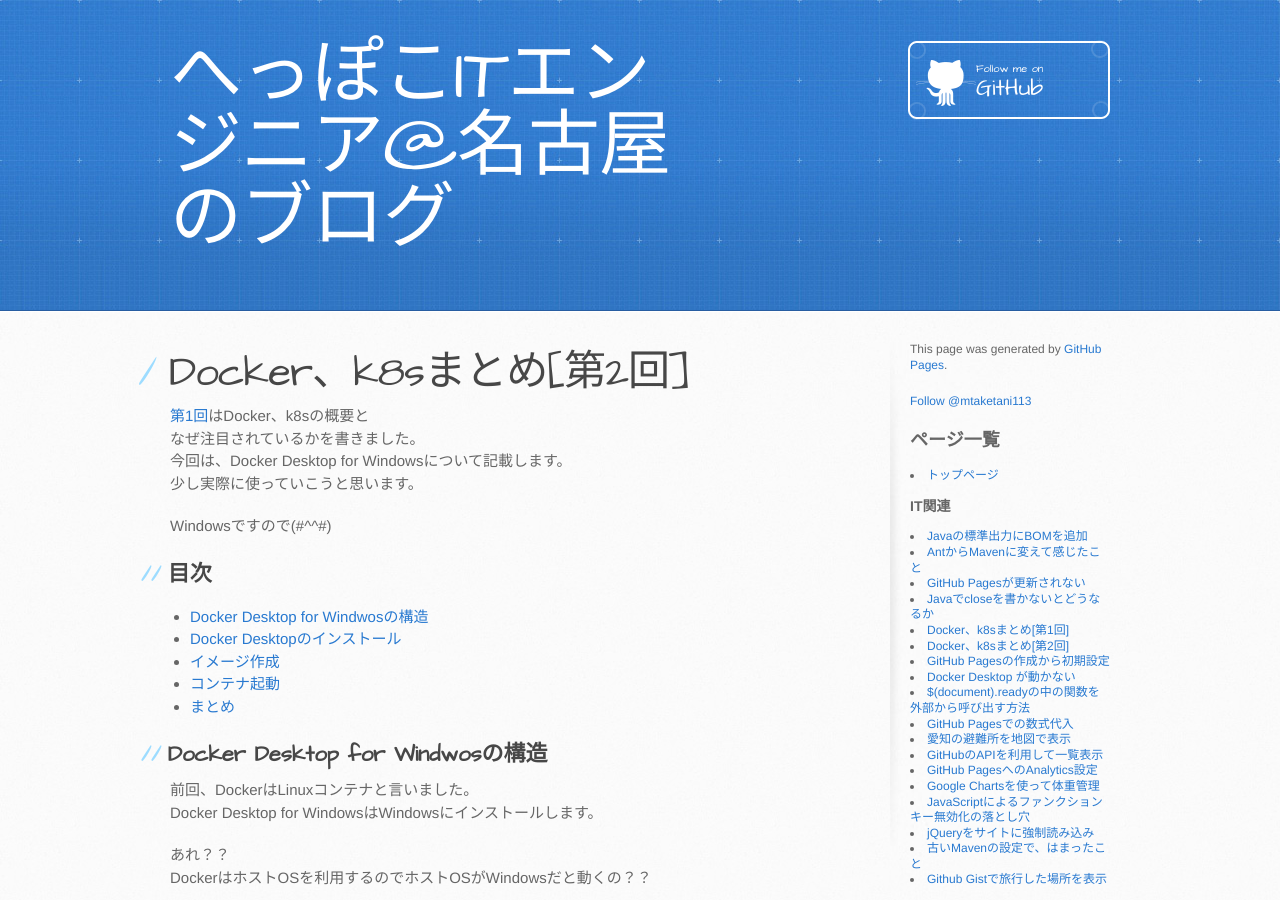
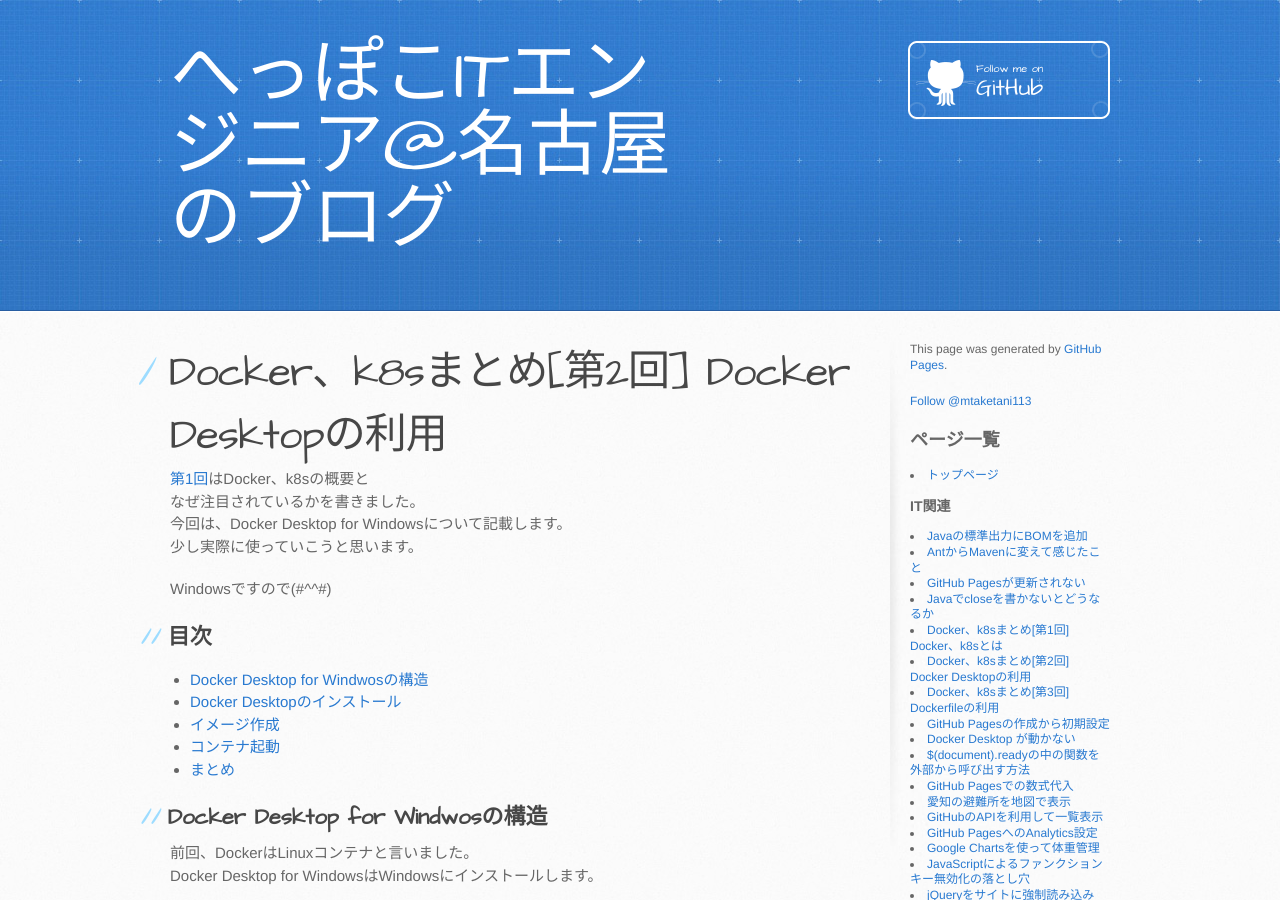
Before and after one commit to mtaketani113/mtaketani113.github.io, a Jekyll site: the page built from it/container/containerPart02.md, in a window 1280 px wide and 900 px high. Built offline with Jekyll 4.4.1, drawn with Linux system fonts in a browser that asks for light colours; comment, search, counter and statistics services are not loaded; the repository's description, which GitHub fills in, is left out; part of the change alters nothing that is shown.

Commit message:
第3回の記事を追加

````diff
--- a/it/container/containerPart01.md
+++ b/it/container/containerPart01.md
@@ -1,6 +1,6 @@
 ---
 layout: default
-title: Docker、k8sまとめ[第1回]
+title: Docker、k8sまとめ[第1回] Docker、k8sとは
 description: Docker、k8sまとめ。第1回はDocker、k8sとはどういったものなのか。なぜ注目されているのかをまとめます。
 category: IT
 ---
--- a/it/container/containerPart02.md
+++ b/it/container/containerPart02.md
@@ -1,6 +1,6 @@
 ---
 layout: default
-title: Docker、k8sまとめ[第2回]
+title: Docker、k8sまとめ[第2回] Docker Desktopの利用
 description: Docker、k8sまとめ。第2回はDocker Desktop for Windowsをインストールして利用します。
 category: IT
 ---
--- /dev/null
+++ b/it/container/containerPart03.md
@@ -0,0 +1,114 @@
+---
+layout: default
+title: Docker、k8sまとめ[第3回] Dockerfileの利用
+description: Docker、k8sまとめ。第3回はDockerfileを紹介します。。
+category: IT
+---
+
+[第2回](/it/container/containerPart02.html)はDocker Desktopで実行しましたが、
+今回はDockerfileを紹介しようと思います。
+
+## 目次
+
+- [Dockerfileとは](#anchor1)
+- [Dockerfileを書いてみよう](#anchor2)
+- [まとめ](#anchor3)
+
+<a id="anchor1"></a>
+
+## Dockerfileとは
+
+前回、Docker Hubからnginxを落としてきてそのまま利用しましたが、
+実際は、公開されているものをそのまま動かすというより、
+そこに何らかの変更を加えて、イメージを作りコンテナとして動かします。
+
+<a id="anchor2"></a>
+
+## Dockerfileを書いてみよう
+
+まず、ファイル名ですが`Dockerfile`にします。
+こうしていおくと`docker`コマンドでデフォルトで読み込んでくれます。
+これ以外の名前だと`-f ファイル名`のオプションが必要です。
+
+では、前回使った`nginx`に`403.html`を足したイメージを作ってみましょう。
+
+まず、403.htmlを作ります。
+
+```html:403.html
+<html><head>
+<title>Forbidden</title>
+<style>
+    body {
+        width: 35em;
+        margin: 0 auto;
+        font-family: Tahoma, Verdana, Arial, sans-serif;
+    }
+</style>
+</head>
+<body>
+<h1>Forbidden</h1>
+<p>403 Forbidden</p>
+</body></html>
+```
+
+`403.html`ファイルと同じところにDockerfileを作成し、以下のように書きます。
+
+```
+FROM nginx:latest
+ADD ./403.html /usr/share/nginx/html
+```
+
+`FROM nginx:latest`が元なるイメージです。
+そこに`ADD ./403.html /usr/share/nginx/html`で
+ファイルを追加します。
+
+`ENTRYPOINT`や`CMD`で実行するコマンドを記載するのですが、
+今回はnginxのもとに書かれているので省略します。
+
+これで`Dockerfile`のあるフォルダで以下を実行すると、イメージを作成できます
+
+```
+docker build -t nginx403:latest
+```
+こんな風に出たら成功です。
+```
+docker build -t nginx403:latest .
+[+] Building 1.8s (7/7) FINISHED
+ => [internal] load build definition from Dockerfile                                                               0.1s
+ => => transferring dockerfile: 92B                                                                                0.0s
+ => [internal] load .dockerignore                                                                                  0.1s
+ => => transferring context: 2B                                                                                    0.0s
+ => [internal] load metadata for docker.io/library/nginx:latest                                                    0.0s
+ => [internal] load build context                                                                                  0.4s
+ => => transferring context: 297B                                                                                  0.0s
+ => [1/2] FROM docker.io/library/nginx:latest                                                                      0.9s
+ => [2/2] ADD ./403.html /usr/share/nginx/html                                                                     0.2s
+ => exporting to image                                                                                             0.2s
+ => => exporting layers                                                                                            0.1s
+ => => writing image sha256:xxxxxxxxxxxxxxxxxxxxxxxxxxxxxxxxxxxxxxxxxxxxxxxxxxxxxxxxxxxxxxxx                       0.0s
+ => => naming to docker.io/library/nginx403:latest                                                                 0.0s
+
+Use 'docker scan' to run Snyk tests against images to find vulnerabilities and learn how to fix them
+```
+
+`docker images`でイメージ`nginx403`ができていることを確認しましょう。
+
+次にコンテナを作って実行しましょう。
+
+```
+docker run --name nginx1 -d -p 8080:80 nginx403
+```
+
+`http://localhost:8080/403.html`にアクセスアクセスると、
+作成した`403.html`を参照できると思います。
+
+<a id="anchor3"></a>
+
+## まとめ
+
+Dockerfileを利用すると、
+Docker Hubなどのコンテナイメージのリポジトリーから元を落としてきて、
+変更をかけて地震のアプリを作ることができます。
+
+ここで紹介したのは、ほんの基礎なので、
+また色々書いていこうと思います。
````
